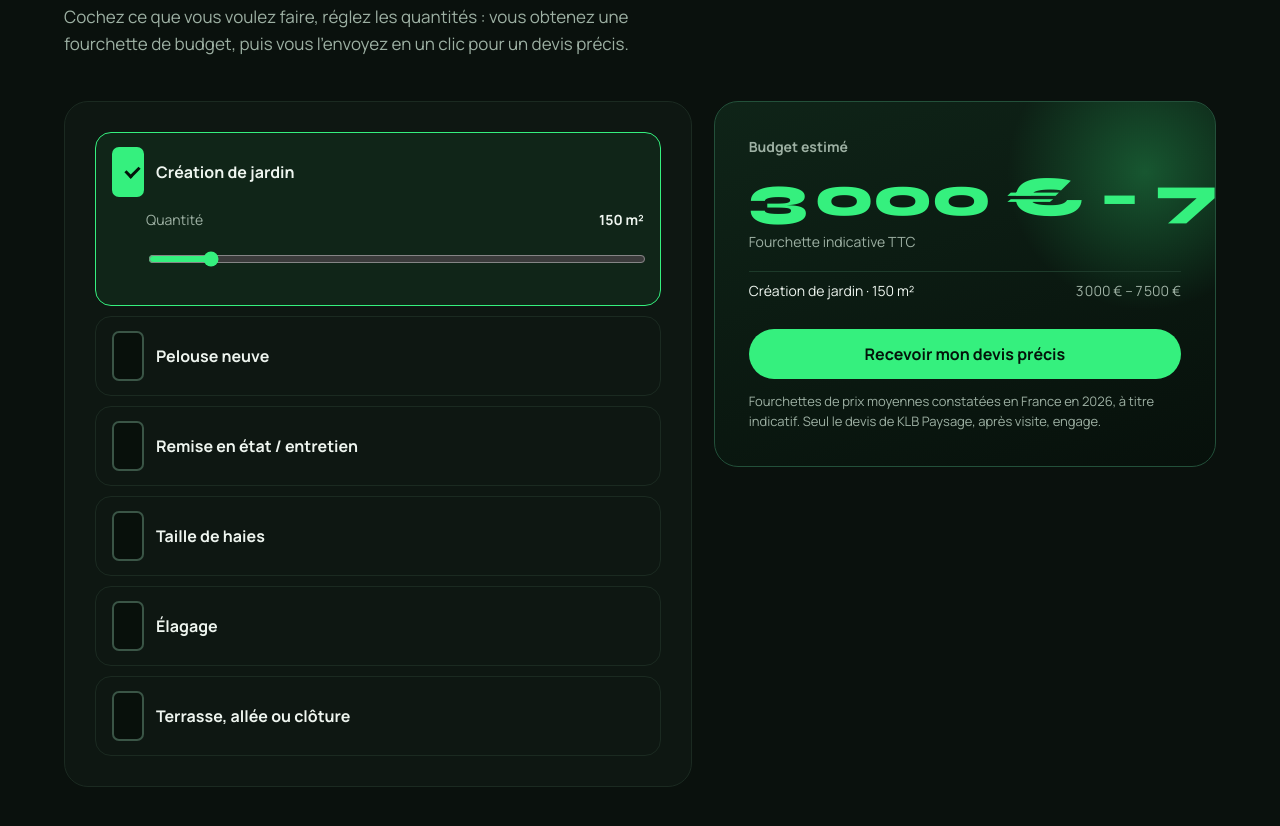
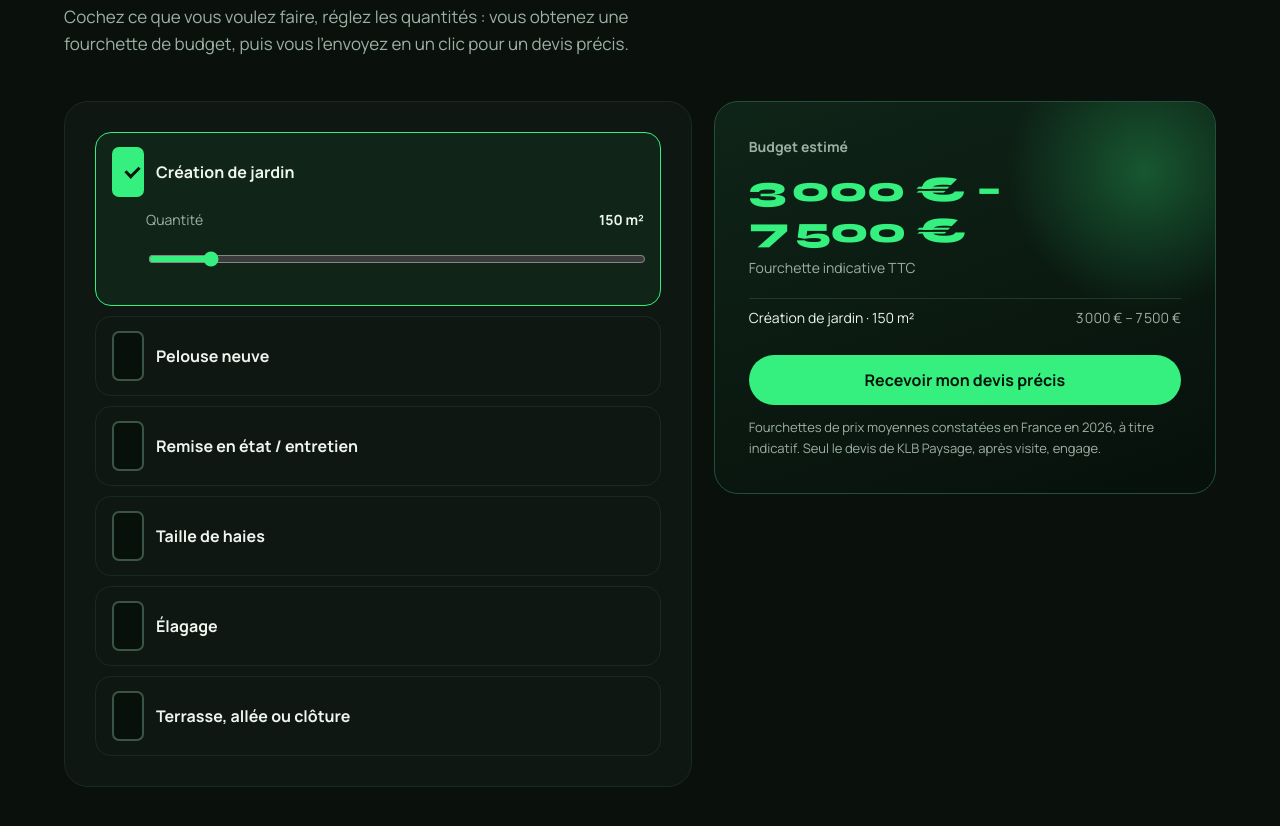
Before and after one commit to arthurblanchard14-lgtm/tremplin-apercus, a plain HTML site: page klb-paysage/index.html in a window 1280 px wide. Shown: the part 2874-3700 px from the top of the page. Drawn offline with Linux system fonts and the light colour scheme; animation ran at ten frames a second.

Commit message:
KLB Paysage : montant du simulateur lisible sur toutes les largeurs
Co-Authored-By: Claude Opus 5.5 <noreply@anthropic.com>
Claude-Session: https://claude.ai/code/session_01H29RSmAntLKzRcxYPE5nWg

```diff
--- a/klb-paysage/index.html
+++ b/klb-paysage/index.html
@@ -110,7 +110,7 @@ nav.on{background:rgba(5,8,6,.82);backdrop-filter:blur(14px);border-color:var(--
 input[type=range].r{width:100%;accent-color:var(--g);height:28px}
 .out{position:sticky;top:90px;background:linear-gradient(160deg,#0f2418,#07100b);border:1px solid #23503a;border-radius:24px;padding:clamp(22px,3vw,34px);overflow:hidden}
 .out::before{content:"";position:absolute;width:300px;height:300px;right:-80px;top:-80px;background:radial-gradient(circle,rgba(53,240,126,.28),transparent 65%)}
-.big{font:800 clamp(34px,5vw,56px)/1 Syne,sans-serif;color:var(--g);margin:10px 0 6px;letter-spacing:-.02em;white-space:nowrap;position:relative}
+.big{font:800 clamp(26px,2.8vw,38px)/1.15 Syne,sans-serif;color:var(--g);margin:10px 0 6px;letter-spacing:-.01em;position:relative}.big span{white-space:nowrap}
 .lines{margin:18px 0;padding:0;list-style:none;font-size:14px;position:relative}
 .lines li{display:flex;justify-content:space-between;gap:12px;padding:8px 0;border-top:1px solid #1d3a2a}
 .lines li span:last-child{white-space:nowrap;color:var(--mute)}
@@ -372,7 +372,7 @@ const calc=()=>{let lo=0,hi=0,L=[];P.forEach(p=>{const s=st[p.id];if(!s.on)retur
  const T=$('#total');if(!L.length){T.textContent='—';$('#totSub').textContent='Cochez au moins une prestation.';return}
  if(!hi){T.textContent='Sur devis';$('#totSub').textContent='Ces travaux sont chiffrés après visite.';return}
  $('#totSub').textContent=L.some(l=>l[1]==='sur devis')?'+ aménagements chiffrés sur devis':'Fourchette indicative TTC';
- const from=shown,to=lo,t0=performance.now();const an=t=>{const k=RM?1:Math.min((t-t0)/500,1),e=1-(1-k)**3;T.textContent=`${eur(from+(to-from)*e)} – ${eur(hi)}`;if(k<1)requestAnimationFrame(an);else shown=to};requestAnimationFrame(an)};
+ const from=shown,to=lo,t0=performance.now();const an=t=>{const k=RM?1:Math.min((t-t0)/500,1),e=1-(1-k)**3;T.innerHTML=`<span>${eur(from+(to-from)*e)}</span> – <span>${eur(hi)}</span>`;if(k<1)requestAnimationFrame(an);else shown=to};requestAnimationFrame(an)};
 $('#opts').addEventListener('change',e=>{const id=e.target.dataset.id;if(!id)return;st[id].on=e.target.checked;$('#o-'+id).classList.toggle('on',e.target.checked);calc()});
 $('#opts').addEventListener('input',e=>{const id=e.target.dataset.r;if(!id)return;const p=P.find(x=>x.id===id);st[id].v=+e.target.value;$('#v-'+id).textContent=`${e.target.value} ${p.u}`;calc()});
 const first=document.querySelector('[data-id=crea]');first.checked=true;st.crea.on=true;$('#o-crea').classList.add('on');calc();
```
